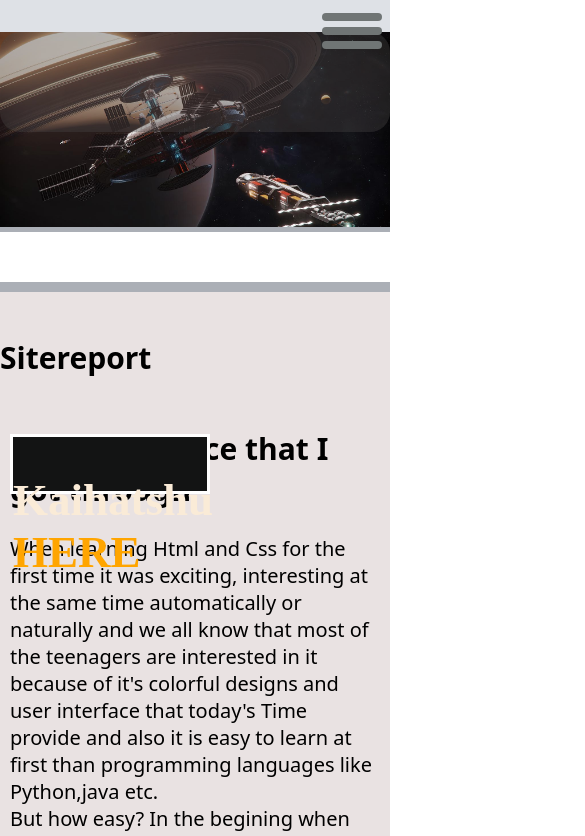
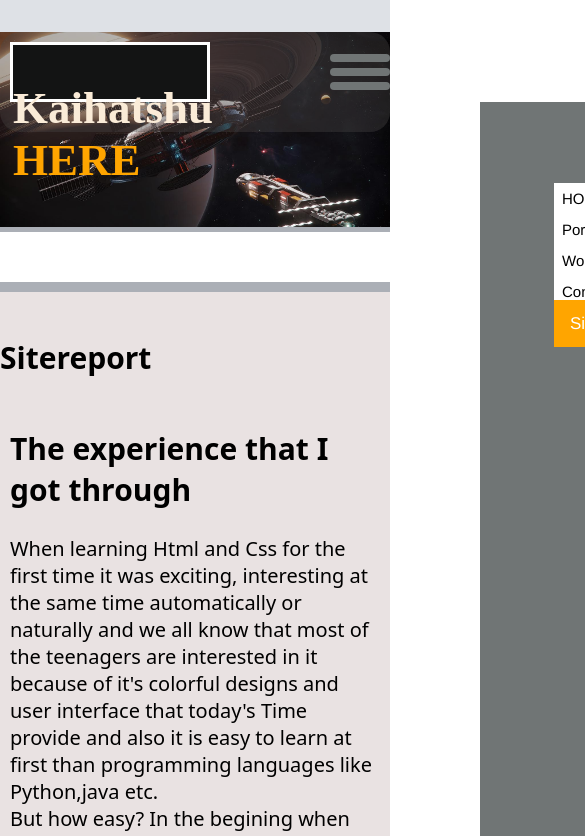
Before and after one commit to kaihatshu/web_assignment, a plain HTML site: page Sitereport.html in a window 390 px wide. Shown: the top 836 px of the page, 585 px wide, since content can reach past the window. Drawn offline with Linux system fonts and the light colour scheme.

Commit message:
seventh commit

```diff
--- a/Sitereport.html
+++ b/Sitereport.html
@@ -31,8 +31,8 @@
                             <li>  <a  href="index.html">HOME</a></li>
                             <li>  <a href="portfolio.html">Portfolio</a></li>
                             <li>  <a href="workexperience.html"> Workexperience</a></li>
-                            <li>  <a  class="active-button" href="contact.html"> Contact</a></li>
-                            <li>   <a href="Sitereport.html"> Sitereport</a></li>
+                            <li>  <a   href="contact.html"> Contact</a></li>
+                            <li>   <a class="active-button" href="Sitereport.html"> Sitereport</a></li>
                               </ul>
 
                     </nav>
--- a/css/Sitereport-style.css
+++ b/css/Sitereport-style.css
@@ -319,6 +319,7 @@ nav ul li a{
 }
 
 
+
 .hamburger-menu {
   --x-width: calc(var(--hamburger-height) * 1.41421356237);
 
@@ -326,13 +327,11 @@ nav ul li a{
   flex-direction: column;
   gap: var(--hamburger-gap);
   width: max-content;
-
-position: fixed;
+position: sticky;
 top: 0;
 padding: 5px 0;
-float: right;
   top: var(--hamburger-margin);
-right: var(--hamburger-margin);
+left: var(--hamburger-margin);
   z-index: 2;
   cursor: pointer;
 }
@@ -411,14 +410,14 @@ body {
 
 .sidebar {
   transition: translate var(--animation-timing);
-  translate: 1000%;
+  translate: 300%;
   padding: 0.5rem 1rem;
   padding-top: calc(var(--hamburger-height) + var(--hamburger-margin) + 1rem);
   background-color: var(--foreground);
   color: var(--background);
   max-width: 10rem;
   min-height: 100vh;
-  float: right;
+
 
 }
 
--- a/css/Workstyle-style.css
+++ b/css/Workstyle-style.css
@@ -520,13 +520,11 @@ nav ul li a{
   flex-direction: column;
   gap: var(--hamburger-gap);
   width: max-content;
-
-position: fixed;
+position: sticky;
 top: 0;
 padding: 5px 0;
-float: right;
   top: var(--hamburger-margin);
-right: var(--hamburger-margin);
+left: var(--hamburger-margin);
   z-index: 2;
   cursor: pointer;
 }
@@ -605,21 +603,20 @@ body {
 
 .sidebar {
   transition: translate var(--animation-timing);
-  translate: 1000%;
+  translate: 300%;
   padding: 0.5rem 1rem;
   padding-top: calc(var(--hamburger-height) + var(--hamburger-margin) + 1rem);
   background-color: var(--foreground);
   color: var(--background);
   max-width: 10rem;
   min-height: 100vh;
-  float: right;
+
 
 }
 
 .hamburger-menu:has(input:checked) + .sidebar {
   translate: 0;
 }
-
 
 }
 
--- a/css/contact-style.css
+++ b/css/contact-style.css
@@ -459,7 +459,6 @@ nav ul li a{
 
 }
 
-
 .hamburger-menu {
   --x-width: calc(var(--hamburger-height) * 1.41421356237);
 
@@ -467,13 +466,11 @@ nav ul li a{
   flex-direction: column;
   gap: var(--hamburger-gap);
   width: max-content;
-
-position: fixed;
+position: sticky;
 top: 0;
 padding: 5px 0;
-float: right;
   top: var(--hamburger-margin);
-right: var(--hamburger-margin);
+left: var(--hamburger-margin);
   z-index: 2;
   cursor: pointer;
 }
@@ -552,14 +549,14 @@ body {
 
 .sidebar {
   transition: translate var(--animation-timing);
-  translate: 1000%;
+  translate: 300%;
   padding: 0.5rem 1rem;
   padding-top: calc(var(--hamburger-height) + var(--hamburger-margin) + 1rem);
   background-color: var(--foreground);
   color: var(--background);
   max-width: 10rem;
   min-height: 100vh;
-  float: right;
+
 
 }
 
--- a/css/index-style.css
+++ b/css/index-style.css
@@ -342,7 +342,7 @@ justify-content: space-evenly;
 font-size: 20px;
 font-family:system-ui, -apple-system, BlinkMacSystemFont, 'Segoe UI', Roboto, Oxygen, Ubuntu, Cantarell, 'Open Sans', 'Helvetica Neue', sans-serif;
 
-height:600px;
+height:800px;
 width: 100%;
 padding-bottom: 20px;
 padding-top: 20px;
@@ -365,7 +365,7 @@ transition: 0.5ms;
 
 .introduction-container-text {
 
-height: 400px;
+height: 300px;
 width: 500px;
 border:none;
 font-size: 30px;
@@ -584,13 +584,11 @@ nav ul li a{
   flex-direction: column;
   gap: var(--hamburger-gap);
   width: max-content;
-
-position: fixed;
+position: sticky;
 top: 0;
 padding: 5px 0;
-float: right;
   top: var(--hamburger-margin);
-right: var(--hamburger-margin);
+left: var(--hamburger-margin);
   z-index: 2;
   cursor: pointer;
 }
@@ -676,7 +674,7 @@ body {
   color: var(--background);
   max-width: 10rem;
   min-height: 100vh;
-  float: right;
+
 
 }
 
--- a/css/portfolio.css
+++ b/css/portfolio.css
@@ -434,20 +434,18 @@ width: 80px;
   }
 
 
-  .hamburger-menu {
+.hamburger-menu {
     --x-width: calc(var(--hamburger-height) * 1.41421356237);
 
     display: flex;
     flex-direction: column;
     gap: var(--hamburger-gap);
     width: max-content;
-
-  position: fixed;
+  position: sticky;
   top: 0;
   padding: 5px 0;
-  float: right;
     top: var(--hamburger-margin);
-  right: var(--hamburger-margin);
+  left: var(--hamburger-margin);
     z-index: 2;
     cursor: pointer;
   }
@@ -526,14 +524,14 @@ width: 80px;
 
   .sidebar {
     transition: translate var(--animation-timing);
-    translate: 1000%;
+    translate: 300%;
     padding: 0.5rem 1rem;
     padding-top: calc(var(--hamburger-height) + var(--hamburger-margin) + 1rem);
     background-color: var(--foreground);
     color: var(--background);
     max-width: 10rem;
     min-height: 100vh;
-    float: right;
+
 
   }
 
```
